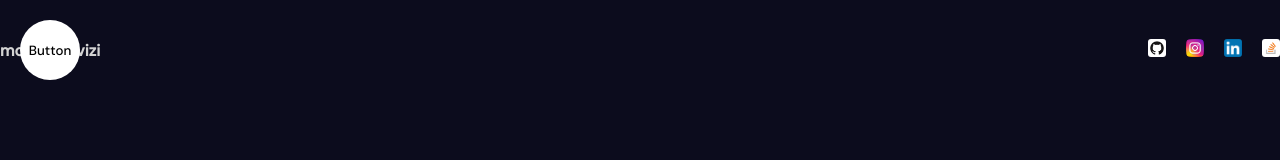
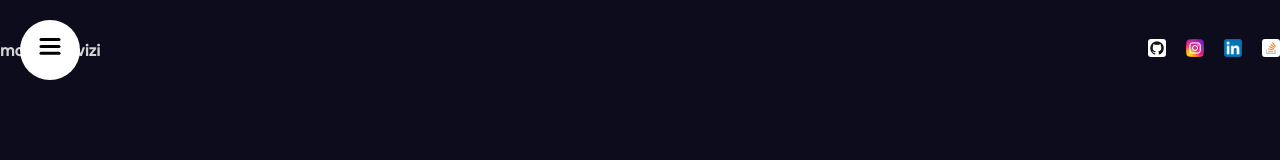
Before and after one commit to moeinparvizi/me, a React (Vite) app: page / in a window 1280 px wide. Shown: the top 160 px of the page. Built offline with nearby package versions, Linux system fonts and the light colour scheme.

Commit message:
add links in menu and add motion to
motion in a library for animation : framer-motion

```diff
--- a/src/App.jsx
+++ b/src/App.jsx
@@ -11,13 +11,13 @@
       <section>
         <Navbar />
       </section>
-      <section>Parallax</section>
-      <section>Services</section>
-      <section>Parallax</section>
+      <section id="homepage">Parallax</section>
+      <section id="services">Services</section>
+      <section id="portfolio">Parallax</section>
       <section>Portfolio1</section>
       <section>Portfolio2</section>
       <section>Portfolio3</section>
-      <section>Contact</section>
+      <section id="contact">Contact</section>
     </div>
   );
 }
--- a/src/Components/siderbar/Sidebar.jsx
+++ b/src/Components/siderbar/Sidebar.jsx
@@ -7,16 +7,12 @@
 // this is inner components
 import ToggleButton from "./toggleButton/ToggleButton";
 import Links from "./links/Links";
-
-export default function Sidebar() {
-  const [open, setOpen] = useState(false);
-
 const variants = {
   open: {
     clipPath: "circle(1200px at 50px 50px)",
     transiton: {
       type: "spring",
-        sttifness: 20,
+      stiffness: 20,
     },
   },
   closed: {
@@ -24,11 +20,14 @@
     transiton: {
       delay: 0.5,
       type: "spring",
-        sttifness: 400,
+      stiffness: 400,
       damping: 40,
     },
-    }
+  },
 };
+export default function Sidebar() {
+  const [open, setOpen] = useState(false);
+
   return (
     <motion.div className="sidebar" animate={open ? "open" : "closed"}>
       <motion.div className="bg" variants={variants}>
--- a/src/Components/siderbar/links/Links.jsx
+++ b/src/Components/siderbar/links/Links.jsx
@@ -1,5 +1,42 @@
+// librarys
+import { motion } from "framer-motion";
+
+const variants = {
+  open: {
+    transition: {
+      staggerChildren: 0.2,
+    },
+  },
+  closed: {
+    transition: {
+      staggerChildren: 0.01,
+      staggerDirection: -1,
+    },
+  },
+};
+const itemVariants = {
+  open: {
+    y: 0,
+    opacity: 1,
+  },
+  closed: {
+    y: 50,
+    opacity: 0,
+  },
+};
+
 export default function Links() {
+  const menu = ["homepage", "services", "portfolio", "contact", "about"];
+
   return (
-    <div>Links</div>
-  )
+    <motion.div className="links" variants={variants}>
+      {menu.map((item, i) => {
+        return (
+          <motion.a href={"#" + item} key={item + i} variants={itemVariants} whileHover={{scale:1.2,color:'black'}}>
+            {item}
+          </motion.a>
+        );
+      })}
+    </motion.div>
+  );
 }
--- a/src/Components/siderbar/sidebar.scss
+++ b/src/Components/siderbar/sidebar.scss
@@ -25,6 +25,7 @@
       gap: 20px;
 
       a {
+        color: gray;
         font-size: 40px;
       }
     }
--- a/src/Components/siderbar/toggleButton/ToggleButton.jsx
+++ b/src/Components/siderbar/toggleButton/ToggleButton.jsx
@@ -1,7 +1,39 @@
-export default function ToggleButton({setOpen}) {
+// library
+import { motion } from "framer-motion";
+
+export default function ToggleButton({ setOpen }) {
   return (
-    <button onClick={()=>setOpen(prev => !prev)}>
-      Button
+    <button onClick={() => setOpen((prev) => !prev)}>
+      <svg width="23px" height="23px" viewBox="0 0 23 23">
+        <motion.path
+          strokeWidth="3"
+          stroke="black"
+          strokeLinecap="round"
+          variants={{
+            closed: { d: "M 2 2.5 L 20 2.5" },
+            open: { d: "M 3 16.5 L 17 2.5" },
+          }}
+        />
+        <motion.path
+          strokeWidth="3"
+          stroke="black"
+          strokeLinecap="round"
+          d="M 2 9.423 L 20 9.423"
+          variants={{
+            closed: {opacity:1},
+            open: {opacity:0,x:3000},
+          }}
+        />
+        <motion.path
+          strokeWidth="3"
+          stroke="black"
+          strokeLinecap="round"
+          variants={{
+            closed: { d: "M 2 16.346 L 20 16.346" },
+            open: { d: "M 3 2.5 L 17 16.346" },
+          }}
+        />
+      </svg>
     </button>
-  )
+  );
 }
```
Lines whose indentation alone changed are shown as unchanged.
